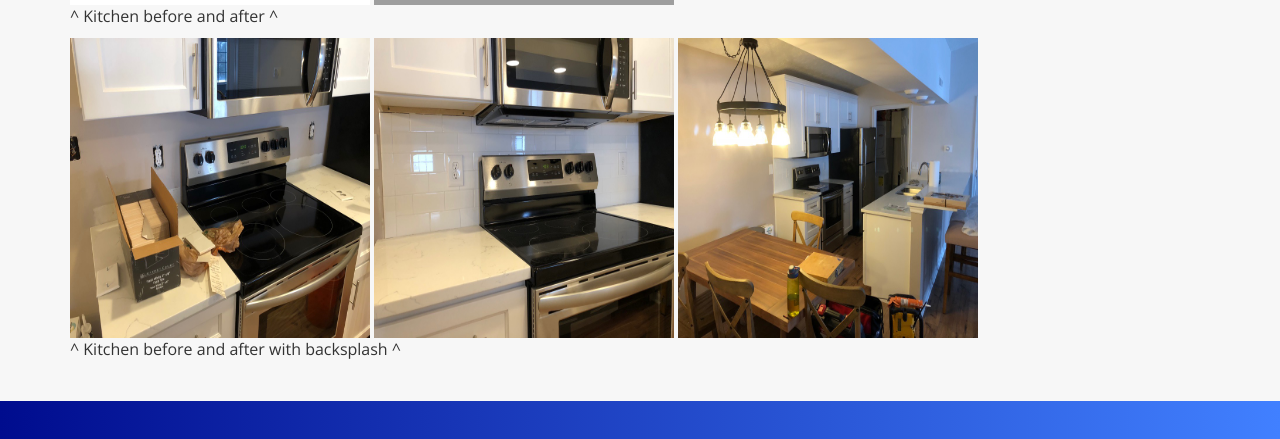
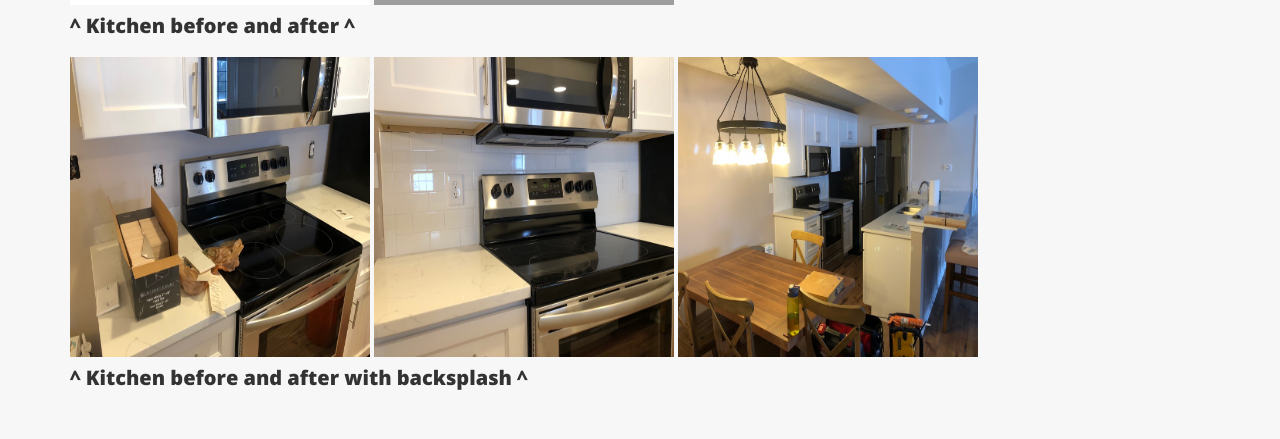
Before and after one commit to RyanLaFary/LaFary-Construction, a plain HTML site: page examples.html in a window 1280 px wide. Shown: the part 651-1090 px from the top of the page. Drawn offline with nearby package versions, Linux system fonts and the light colour scheme; grey boxes are pictures that could not be loaded.

Commit message:
Change text sizes

```diff
--- a/css/main.css
+++ b/css/main.css
@@ -13,9 +13,9 @@ h1, h2, h3, h4, h5, h6 {
 h1 { font-size: 4rem; }
 h2 { font-size: 3rem; }
 h3 { font-size: 2.5rem; }
-h4 { font-size: 1rem; }
-h5 { font-size: .5rem; }
-h6 { font-size: .25rem; }
+h4 { font-size: 2rem; }
+h5 { font-size: 1.5rem; }
+h6 { font-size: 1rem; }
 
 html,
 body {
--- a/examples.html
+++ b/examples.html
@@ -59,13 +59,13 @@
             <img src="images/img_02.jpg" width="500" height="500" alt="" class="pic-center">
 
             <img src="images/img_03.jpg" width="500" height="500" alt="" class="pic-center">
-            <figcaption><p>^ Kitchen before and after ^</p>
+            <h4>^ Kitchen before and after ^</h4>
             <img src="images/img_11.jpg" width="500" height="500" alt="" class="pic-center">
 
             <img src="images/img_12.jpg" width="500" height="500" alt="" class="pic-center">
 
             <img src="images/img_15.jpg" width="500" height="500" alt="" class="pic-center">
-            <figcaption>^ Kitchen before and after with backsplash ^</figcaption>
+            <h4>^ Kitchen before and after with backsplash ^</h4>
         <div>
       </section>
 
```
